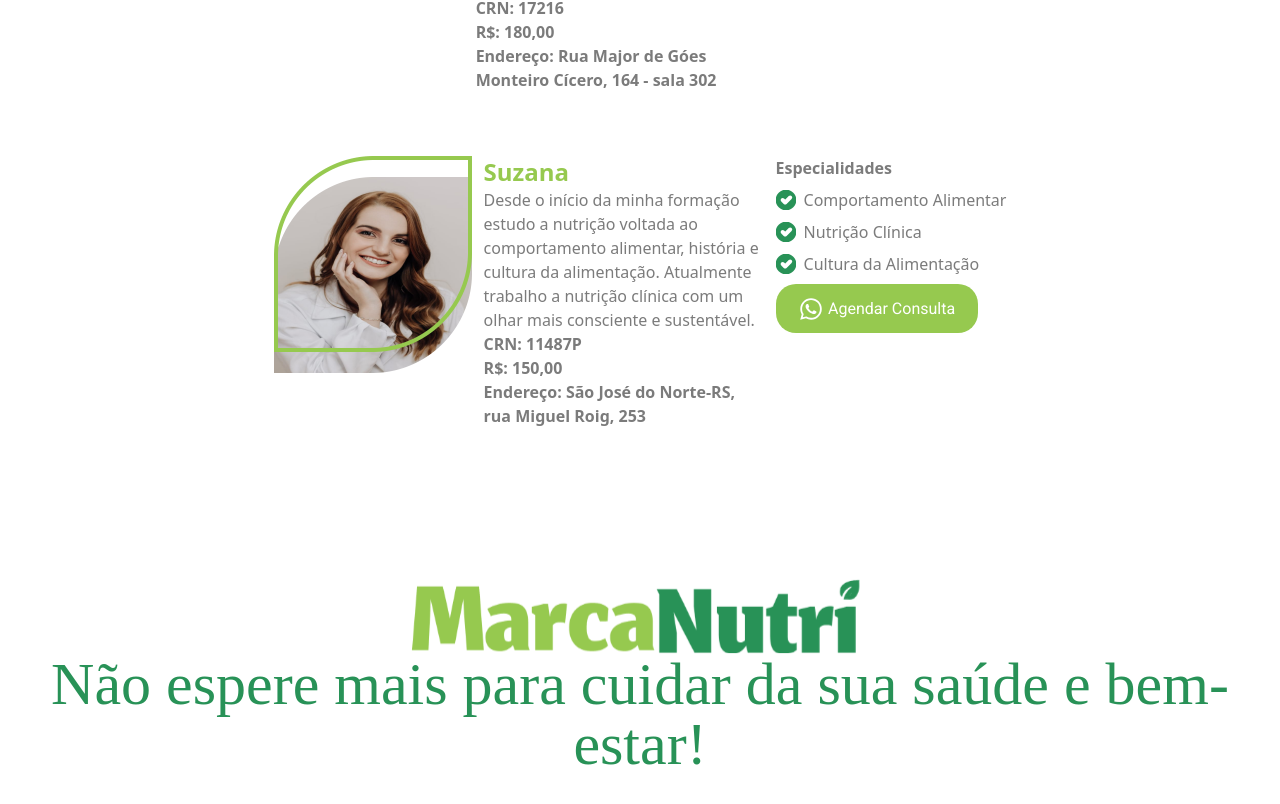
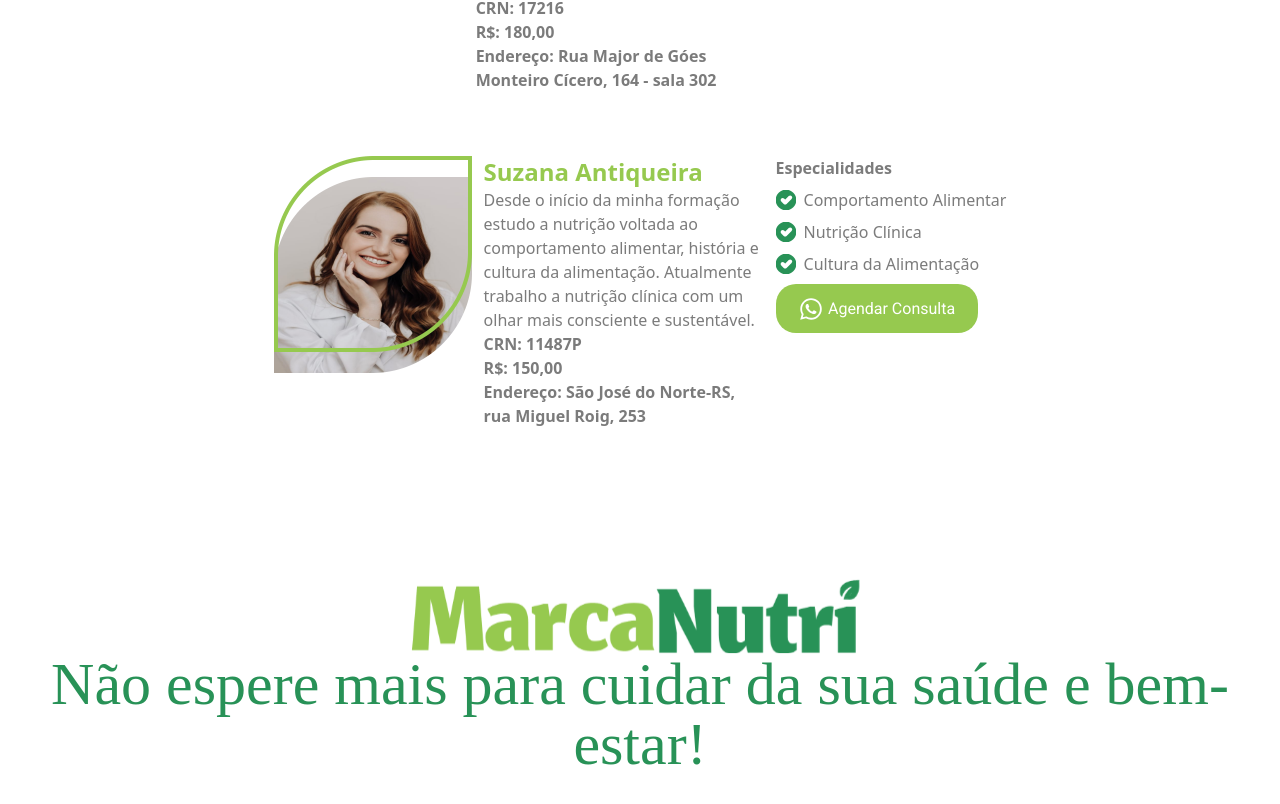
Before and after one commit to MarcaNutri/PromotionLanding, a Next.js app: page / in a window 1280 px wide. Shown: the part 3385-4189 px from the top of the page. Built offline with nearby package versions, Linux system fonts and the light colour scheme; no server answers; a web font is replaced by a local one.

Commit message:
update nutri name

```diff
--- a/src/components/Partiner/index.jsx
+++ b/src/components/Partiner/index.jsx
@@ -542,7 +542,7 @@ Monteiro Cícero, 164 - sala 302
             <p
               className={`${styles.color_fifhty} text-base md:text-2xl font-semibold`}
             >
-              Suzana
+              Suzana Antiqueira
             </p>
             <p className={`text-xs md:text-base ${styles.text_container}`}>
               Desde o início da minha formação estudo a nutrição voltada ao comportamento alimentar, história e cultura da alimentação. Atualmente trabalho a nutrição clínica com um olhar mais consciente e sustentável.
```
